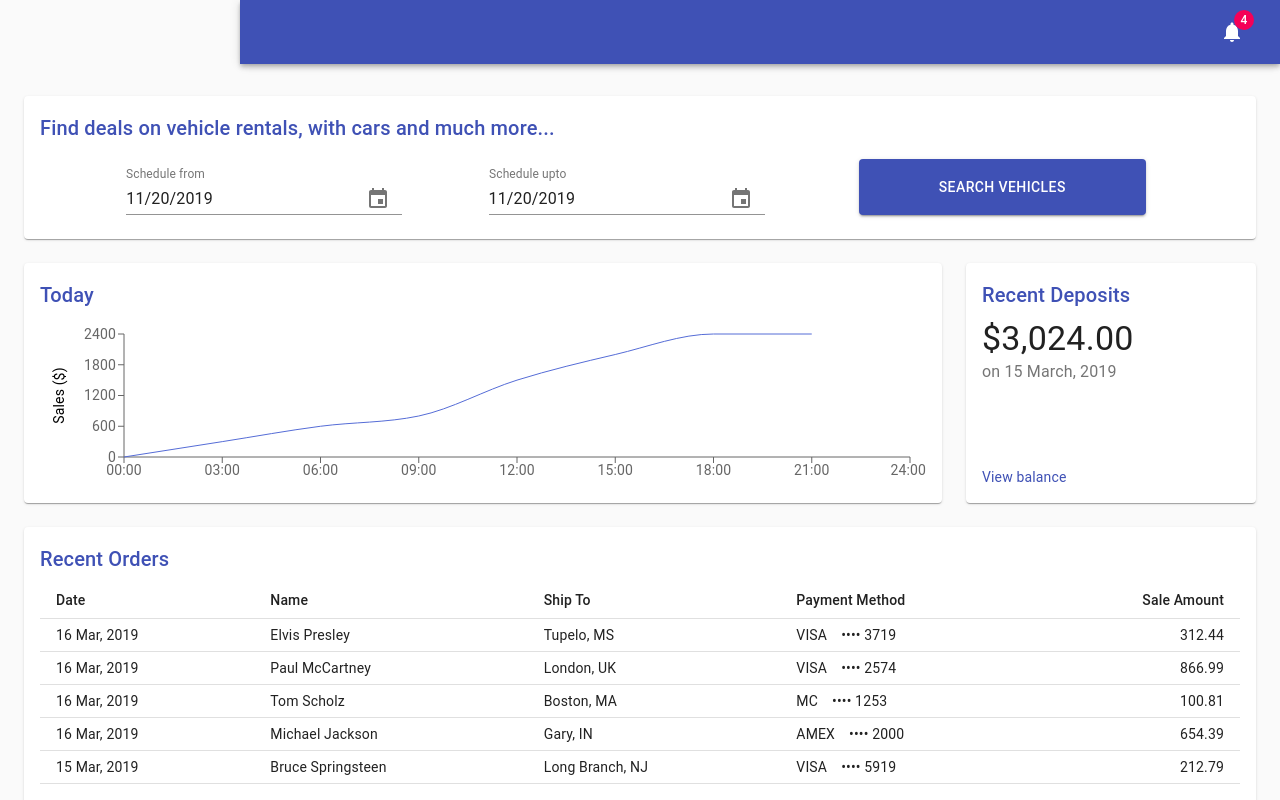
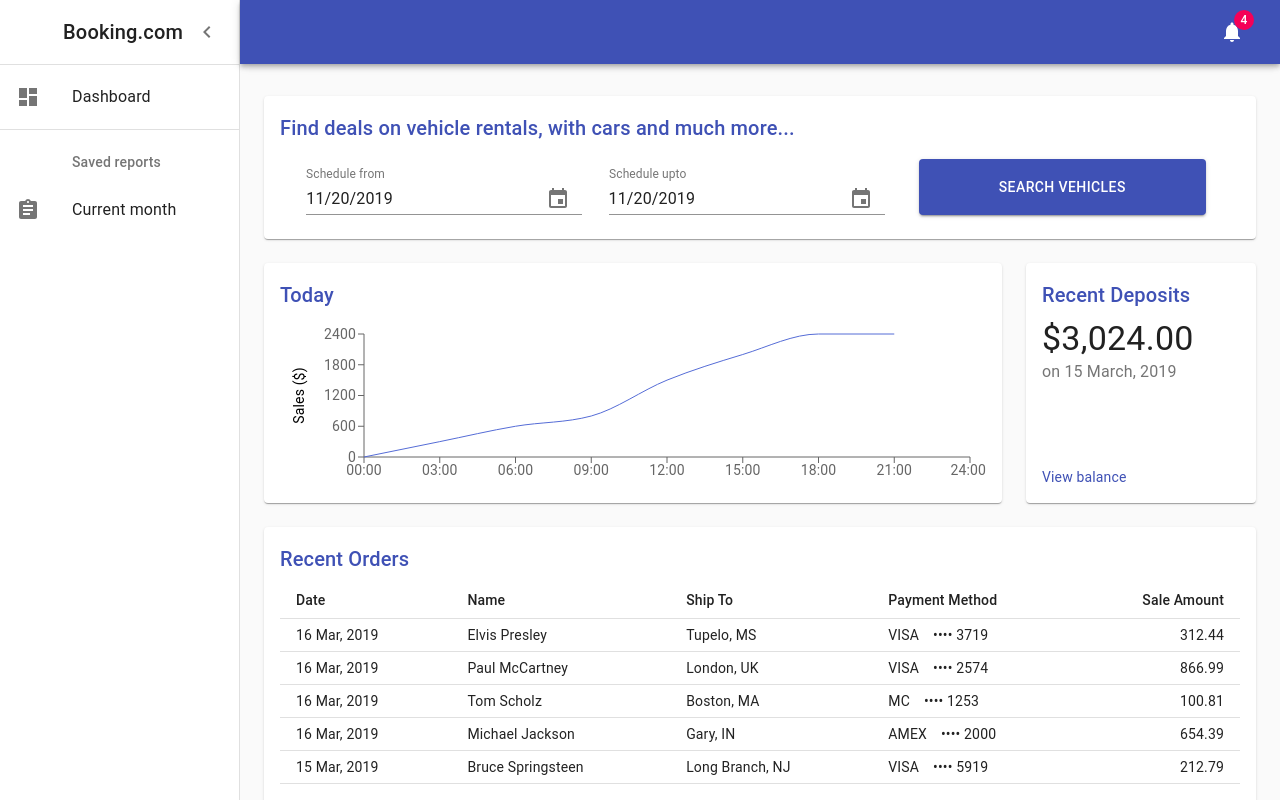
Before and after one commit to mfmsajidh/IIT-OOP-CW1-Frontend, a React (Create React App) app: page / in a window 1280 px wide. Built offline with nearby package versions, Linux system fonts and the light colour scheme.

Commit message:
I know what I did !!!!

```diff
--- a/src/component/Dashboard.js
+++ b/src/component/Dashboard.js
@@ -1,98 +1,16 @@
-import React, {useState} from 'react';
-import clsx from 'clsx';
+import React from 'react';
 import CssBaseline from '@material-ui/core/CssBaseline';
-import Drawer from '@material-ui/core/Drawer';
-import Box from '@material-ui/core/Box';
-import List from '@material-ui/core/List';
-import Typography from '@material-ui/core/Typography';
-import Divider from '@material-ui/core/Divider';
-import IconButton from '@material-ui/core/IconButton';
-import Container from '@material-ui/core/Container';
-import Grid from '@material-ui/core/Grid';
-import Paper from '@material-ui/core/Paper';
-import ChevronLeftIcon from '@material-ui/icons/ChevronLeft';
-import { mainListItems, secondaryListItems } from './ListItems';
-import Chart from './Chart';
-import Deposits from './Deposits';
-import Orders from './Orders';
-import Copyright from "./Copyright";
-import {ListItemText} from "@material-ui/core";
 import {useStyles} from "../style/DashboardStyle";
-import Schedule from "./Schedule";
-import AppBarView from "../view/AppBarView";
+import NavigationBar from "./NavigationBar";
+import MainContentView from "../view/MainContentView";
 
 export const Dashboard = () => {
-
     const classes = useStyles();
-
-    const [open, setOpen] = useState(true);
-    const [dashboardName, setDashboardName] = useState("");
-    const [drawerName, setDrawerName] = useState("Booking.com");
-
-    // useEffect(() => {
-    //     console.log('Open', dashboardName);
-    //     console.log('Open drawerName', drawerName);
-    //     // setDashboardName("Booking.com Dashboard");
-    //     console.log('das', dashboardName);
-    //     console.log('das drawerName', drawerName);
-    // }, []);
-
-    const handleDrawerOpen = () => {
-        setOpen(true);
-        setDashboardName("");
-        setDrawerName("Booking.com");
-    };
-    const handleDrawerClose = () => {
-        setOpen(false);
-        setDashboardName("Dashboard");
-        setDrawerName("");
-    };
-
-    const fixedHeightPaper = clsx(classes.paper, classes.fixedHeight);
-
     return (
         <div className={classes.root}>
             <CssBaseline />
-            <AppBarView
-                handleDrawerOpen={handleDrawerOpen}
-                dashboardName={dashboardName}
-                open = {open}
-            />
-            <main className={classes.content}>
-                <div className={classes.appBarSpacer} />
-                <Container maxWidth="lg" className={classes.container}>
-                    <Grid container spacing={3}>
-
-                        <Grid item xs={12}>
-                            <Paper className={classes.paper}>
-                                <Schedule />
-                            </Paper>
-                        </Grid>
-
-                        {/* Chart */}
-                        <Grid item xs={12} md={8} lg={9}>
-                            <Paper className={fixedHeightPaper}>
-                                <Chart />
-                            </Paper>
-                        </Grid>
-                        {/* Recent Deposits */}
-                        <Grid item xs={12} md={4} lg={3}>
-                            <Paper className={fixedHeightPaper}>
-                                <Deposits />
-                            </Paper>
-                        </Grid>
-                        {/* Recent Orders */}
-                        <Grid item xs={12}>
-                            <Paper className={classes.paper}>
-                                <Orders />
-                            </Paper>
-                        </Grid>
-                    </Grid>
-                    <Box pt={4}>
-                        <Copyright />
-                    </Box>
-                </Container>
-            </main>
+            <NavigationBar/>
+            <MainContentView/>
         </div>
     );
 };
--- a/src/component/NavigationBar.js
+++ b/src/component/NavigationBar.js
@@ -1,5 +1,44 @@
-import React from "react";
+import React, {useState} from "react";
+import AppBarView from "../view/AppBarView";
+import DrawerView from "../view/DrawerView";
 
 export default function () {
 
+    const [open, setOpen] = useState(true);
+    const [dashboardName, setDashboardName] = useState("");
+    const [drawerName, setDrawerName] = useState("Booking.com");
+
+    // useEffect(() => {
+    //     console.log('Open', dashboardName);
+    //     console.log('Open drawerName', drawerName);
+    //     // setDashboardName("Booking.com Dashboard");
+    //     console.log('das', dashboardName);
+    //     console.log('das drawerName', drawerName);
+    // }, []);
+
+    const handleDrawerOpen = () => {
+        setOpen(true);
+        setDashboardName("");
+        setDrawerName("Booking.com");
+    };
+    const handleDrawerClose = () => {
+        setOpen(false);
+        setDashboardName("Dashboard");
+        setDrawerName("");
+    };
+
+    return (
+        <>
+            <AppBarView
+                open = {open}
+                dashboardName={dashboardName}
+                handleDrawerOpen={handleDrawerOpen}
+            />
+            <DrawerView
+                open = {open}
+                drawerName = {drawerName}
+                handleDrawerClose = {handleDrawerClose}
+            />
+        </>
+    )
 }
--- /dev/null
+++ b/src/style/MainContentStyle.jsx
@@ -0,0 +1,24 @@
+import {makeStyles} from "@material-ui/core";
+
+export const useStyles = makeStyles(theme => (
+{
+    appBarSpacer: theme.mixins.toolbar,
+    content: {
+        flexGrow: 1,
+        height: '100vh',
+        overflow: 'auto',
+    },
+    container: {
+        paddingTop: theme.spacing(4),
+        paddingBottom: theme.spacing(4),
+    },
+    paper: {
+        padding: theme.spacing(2),
+        display: 'flex',
+        overflow: 'auto',
+        flexDirection: 'column',
+    },
+    fixedHeight: {
+        height: 240,
+    },
+}));
--- a/src/view/DrawerView.jsx
+++ b/src/view/DrawerView.jsx
@@ -5,7 +5,7 @@ import List from "@material-ui/core/List";
 import {ListItemText} from "@material-ui/core";
 import Typography from "@material-ui/core/Typography";
 import IconButton from "@material-ui/core/IconButton";
-import ChevronLeftIcon from "@material-ui/core/SvgIcon/SvgIcon";
+import ChevronLeftIcon from '@material-ui/icons/ChevronLeft';
 import Divider from "@material-ui/core/Divider";
 import {mainListItems, secondaryListItems} from "../component/ListItems";
 import {useStyles} from "../style/DrawerStyle";
@@ -16,17 +16,17 @@ export default function (props) {
         <Drawer
             variant="permanent"
             classes={{
-                paper: clsx(classes.drawerPaper, !open && classes.drawerPaperClose),
+                paper: clsx(classes.drawerPaper, !props.open && classes.drawerPaperClose),
             }}
-            open={open}
+            open={props.open}
         >
             <div className={classes.toolbarIcon}>
                 <List>
                     <ListItemText>
-                        <Typography variant={"h6"}>{drawerName}</Typography>
+                        <Typography variant={"h6"}>{props.drawerName}</Typography>
                     </ListItemText>
                 </List>
-                <IconButton onClick={handleDrawerClose}>
+                <IconButton onClick={props.handleDrawerClose}>
                     <ChevronLeftIcon />
                 </IconButton>
             </div>
--- /dev/null
+++ b/src/view/MainContentView.jsx
@@ -0,0 +1,54 @@
+import React from "react";
+import Container from "@material-ui/core/Container";
+import Grid from "@material-ui/core/Grid";
+import Paper from "@material-ui/core/Paper";
+import Schedule from "../component/Schedule";
+import Chart from "../component/Chart";
+import Deposits from "../component/Deposits";
+import Orders from "../component/Orders";
+import Box from "@material-ui/core/Box";
+import Copyright from "../component/Copyright";
+import {useStyles} from "../style/MainContentStyle";
+import clsx from "clsx";
+
+export default function () {
+    const classes = useStyles();
+    const fixedHeightPaper = clsx(classes.paper, classes.fixedHeight);
+    return (
+        <main className={classes.content}>
+            <div className={classes.appBarSpacer} />
+            <Container maxWidth="lg" className={classes.container}>
+                <Grid container spacing={3}>
+
+                    <Grid item xs={12}>
+                        <Paper className={classes.paper}>
+                            <Schedule />
+                        </Paper>
+                    </Grid>
+
+                    {/* Chart */}
+                    <Grid item xs={12} md={8} lg={9}>
+                        <Paper className={fixedHeightPaper}>
+                            <Chart />
+                        </Paper>
+                    </Grid>
+                    {/* Recent Deposits */}
+                    <Grid item xs={12} md={4} lg={3}>
+                        <Paper className={fixedHeightPaper}>
+                            <Deposits />
+                        </Paper>
+                    </Grid>
+                    {/* Recent Orders */}
+                    <Grid item xs={12}>
+                        <Paper className={classes.paper}>
+                            <Orders />
+                        </Paper>
+                    </Grid>
+                </Grid>
+                <Box pt={4}>
+                    <Copyright />
+                </Box>
+            </Container>
+        </main>
+    )
+}
```
